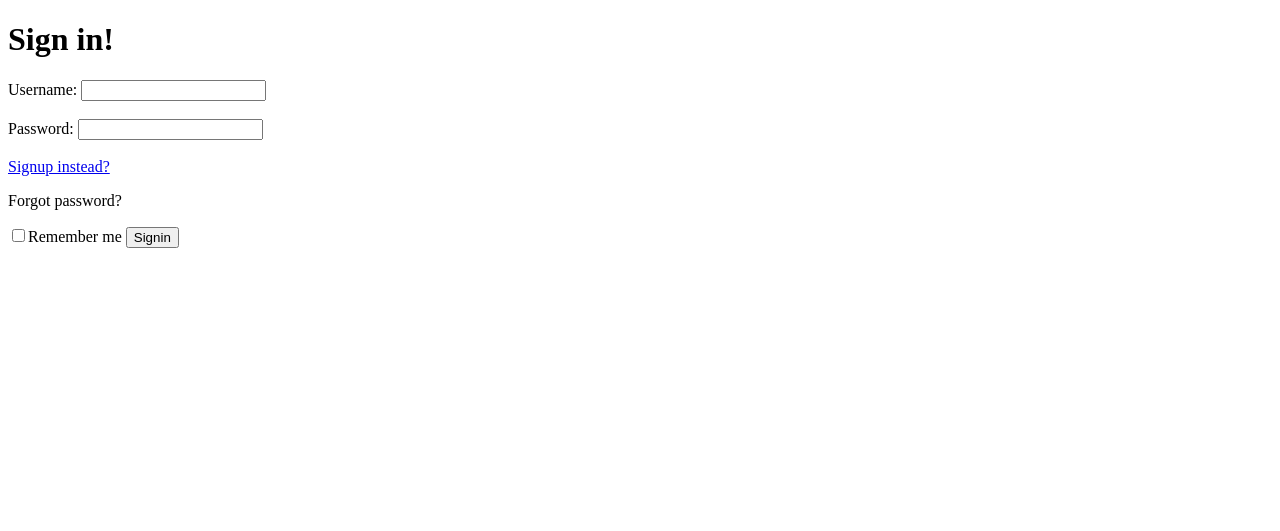
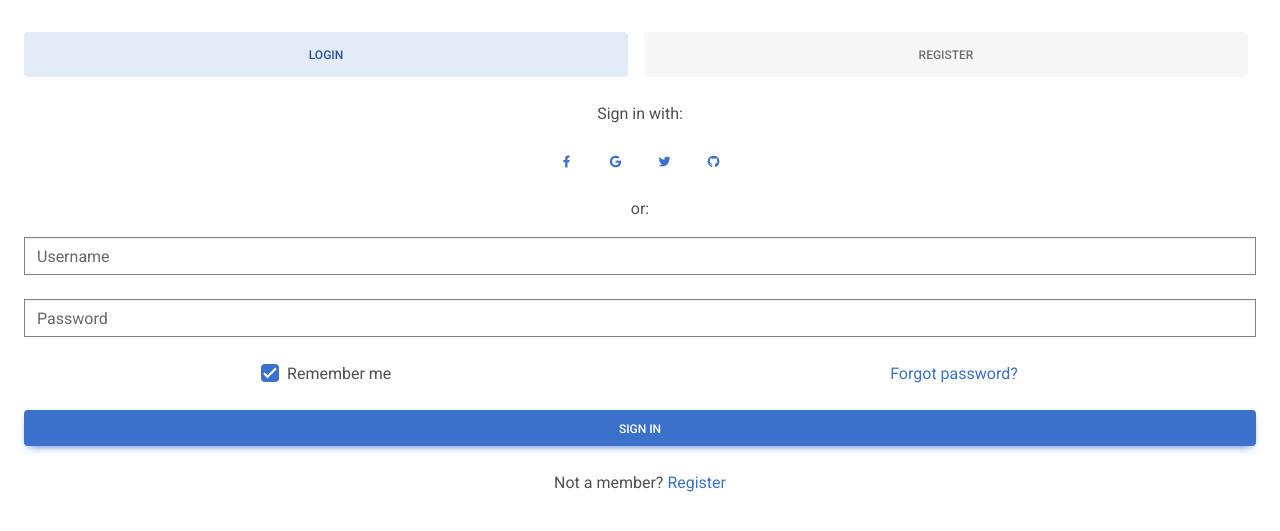
Before and after one commit to alittlebitofit/Django--LoginSystem, a Django app: page /signins/signin/ in a window 1280 px wide. Shown: the top 531 px of the page. Run offline with Django 4.2, Linux system fonts and the light colour scheme; some libraries are stand-ins or nearby versions.

Commit message:
implemented register n login form in one page

```diff
--- a/signins/templates/signins/reg.html
+++ b/signins/templates/signins/reg.html
@@ -27,9 +27,10 @@
 
 			body {padding: 24px;}
 
-			input {
-				border: 3px solid #555;
+			.form-outline {
+				border: 1px solid gray;
 			}
+
 		</style>
 
     </head>
@@ -86,9 +87,9 @@
 
 					<p class="text-center">or:</p>
 
-					<!-- Email input -->
+					<!-- Username input -->
 					<div class="form-outline mb-4">
-						<input type="email" id="loginName" class="form-control" name="username_login">
+						<input type="text" id="loginName" class="form-control" name="username_login">
 						<label class="form-label" for="loginName">Username</label>
 					</div>
 
@@ -205,7 +206,7 @@
 					</div>
 
 					<!-- Submit button -->
-					<button type="submit" class="btn btn-primary btn-block mb-3">Sign in</button>
+					<button type="submit" class="btn btn-primary btn-block mb-3">Sign up</button>
 				</form>
 			</div>
 		</div>
--- a/signins/views.py
+++ b/signins/views.py
@@ -26,27 +26,46 @@
 def register(request):
 	"""Displays signup form as well as handles the registration mechanism"""
 	if request.method == "GET":
-		return render(request, "signins/register.html")
+		return render(request, "signins/reg.html")
 
-	uname = request.POST['username']
-	pword = request.POST['password']
+	#uname = request.POST['username']
+	#pword = request.POST['password']
+
+	fname = request.POST['first_name_register']
+	lname = request.POST['last_name_register']
+	uname = request.POST['username_register']
+	email = request.POST['email_register']
+	pword = request.POST['password_register']
+	pword_repeat = request.POST['repeat_password_register']
+
+	tnc_checkbox_register = request.POST['tnc_checkbox_register']
 
 	try:
 		# Try creating a new user
-		user = User.objects.create_user(uname, password=pword)
+		user = User.objects.create_user(
+			first_name = fname,
+			last_name = lname,
+			username = uname,
+			email = 'email',
+			password = pword,
+		)
 
 	except:
+
+		print("========== failed registration :( ==========")
 
         # Redisplay the registration because registration failed.
 		return render(
 			request,
-			"signins/register.html",
+			"signins/reg.html",
 			{
 				"error_message": "Registration failed. Try again.",
 			},
 		)
 
 	else:
+
+		print("========== successful registration :D ==========")
 
 		# Successfully created a new user and it was automatically saved in the db.
 
@@ -62,11 +81,13 @@
 	print("==========am i being called?==========")
 
 	if request.method == "GET":
-		return render(request, "signins/signin.html")
+		return render(request, "signins/reg.html")
 
 
-	uname = request.POST["username"]
-	pword = request.POST["password"]
+	uname = request.POST["username_login"]
+	pword = request.POST["password_login"]
+
+	remember_me_checkbox_login = request.POST['remember_me_checkbox_login']
 
 	user = authenticate(request, username=uname, password=pword)
 
@@ -79,7 +100,7 @@
 		# Authentication failed. Redisplay the login form.
 		return render(
 			request,
-			"signins/signin.html",
+			"signins/reg.html",
 			{
 				"error_message": "Login failed. Try again.",
 			},
```
Also changed, not shown: db.sqlite3.
